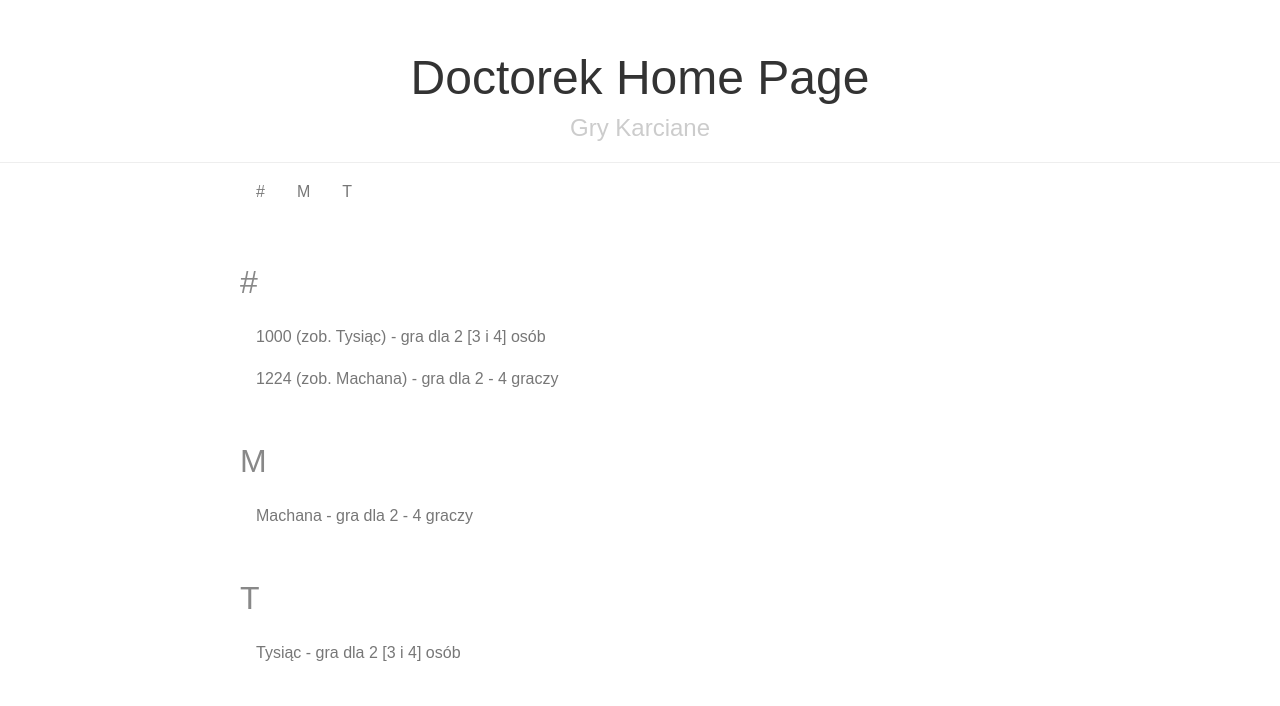
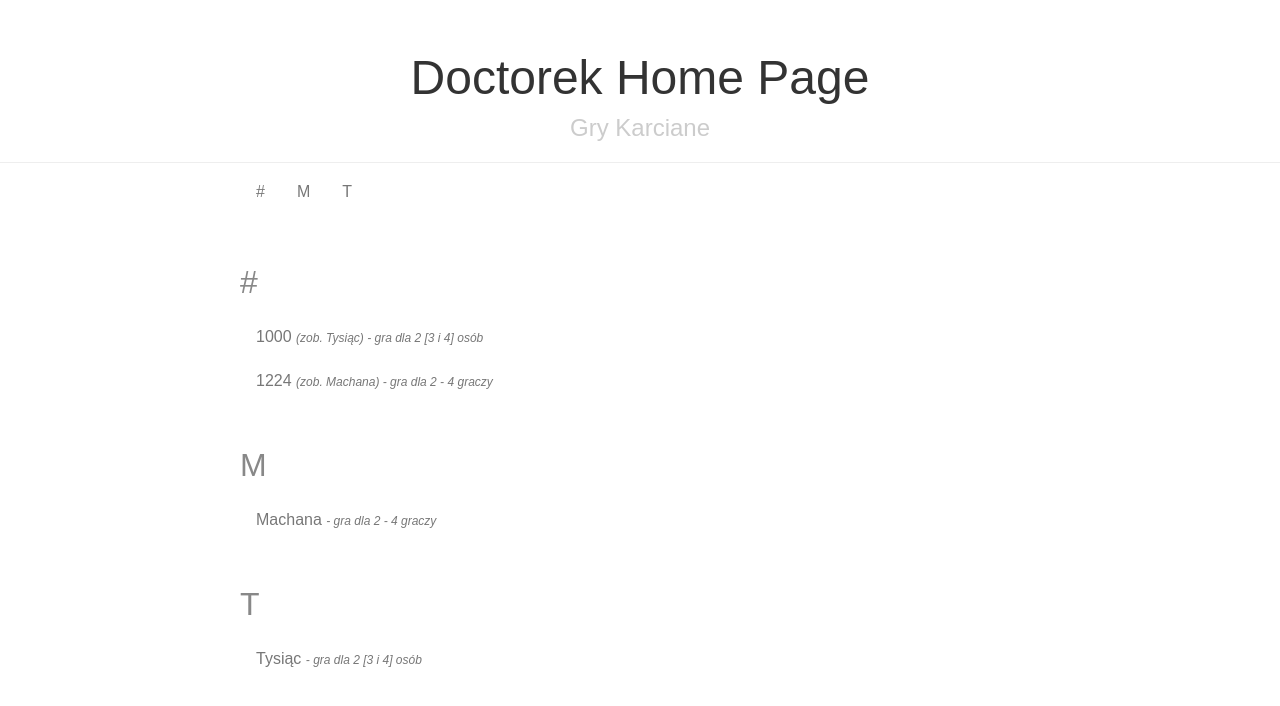
Before and after one commit to casper01/CardGames, a React app: page / in a window 1280 px wide. Shown: the top 706 px of the page. Built offline with nearby package versions, Linux system fonts and the light colour scheme.

Commit message:
Constructor in games

```diff
--- a/GamesList.jsx
+++ b/GamesList.jsx
@@ -9,22 +9,28 @@ class GamesList extends React.Component {
         this.state = {
             data: [
                 {
-                    name: '1000 (zob. Tysiąc) - gra dla 2 [3 i 4] osób',
+                    name: '1000',
+                    name2: 'Tysiąc',
+                    desc: 'gra dla 2 [3 i 4] osób',
                     url: '/tysiac',
                     players: [2, 3, 4]
                 },
                 {
-                    name: '1224 (zob. Machana) - gra dla 2 - 4 graczy',
+                    name: '1224',
+                    name2: 'Machana',
+                    desc: 'gra dla 2 - 4 graczy',
                     url: '/machana',
                     players: [2, 3, 4]
                 },
                 {
-                    name: 'Machana - gra dla 2 - 4 graczy ',
+                    name: 'Machana',
+                    desc: 'gra dla 2 - 4 graczy',
                     url: '/machana',
                     players: [2, 3, 4]
                 },
                 {
-                    name: 'Tysiąc - gra dla 2 [3 i 4] osób ',
+                    name: 'Tysiąc',
+                    desc: 'gra dla 2 [3 i 4] osób',
                     url: '/tysiac',
                     players: [2, 3, 4]
                 },
@@ -35,6 +41,7 @@ class GamesList extends React.Component {
         this.printIndices = this.printIndices.bind(this);
         this.printGamesList = this.printGamesList.bind(this);
         this.printGamesDividedByIndices = this.printGamesDividedByIndices.bind(this);
+        this.printGameName = this.printGameName.bind(this);
     }
 
     getNameIndex(name) {
@@ -103,19 +110,35 @@ class GamesList extends React.Component {
     }
 
     printGamesList(games) {
+        var context = this;
         return (
             <ul className="pure-menu-list">
                 {
                     games.map(function (game, i) {
                         return <li key={i} className="pure-menu-item">
                             <Link to={game.url} className="pure-menu-link">
-                                {game.name}
+                                {context.printGameName(game)}
                             </Link>
                         </li>
                     })
                 }
             </ul>
         )
+    }
+
+    printGameName(game) {
+        if (!game.name) {
+            return "UNDEFINED NAME";
+        }
+        var desc = "";
+
+        if (game.name2) {
+            desc += " (zob. " + game.name2 + ")";
+        }
+        if (game.desc) {
+            desc += ' - ' + game.desc;
+        }
+        return <span>{game.name} <span className="description">{desc}</span></span>;
     }
 
     printGamesDividedByIndices() {
--- a/css/styles.css
+++ b/css/styles.css
@@ -10,3 +10,8 @@
 .cursor-hand {
     cursor: pointer;
 }
+
+.description {
+    font-style: italic;
+    font-size: 9pt;
+}
--- a/games/Machana.jsx
+++ b/games/Machana.jsx
@@ -2,8 +2,15 @@ import React from 'react';
 
 
 class Machana extends React.Component {
+    constructor(props) {
+        super(props);
+        this.state = {
+            name: 'Machana'
+        }
+        document.title = this.state.name;
+    }
+
     render() {
-        document.title = "Machana";
         return (
             <div>
                 <div className="content">
--- a/games/Tysiac.jsx
+++ b/games/Tysiac.jsx
@@ -2,12 +2,19 @@ import React from 'react';
 
 
 class Tysiac extends React.Component {
+    constructor(props) {
+        super(props);
+        this.state = {
+            name: 'Tysiąc'
+        }
+        document.title = this.state.name;
+    }
+
     render() {
-        document.title = "Tysiąc";
         return (
             <div>
                 <div className="content">
-                    <h1 className="content-subhead main-header">Tysiąc</h1>
+                    <h1 className="content-subhead main-header">{this.state.name}</h1>
                     <div className="info">Jeden z licznych wariantów francuskiego mariasza, szczególnie rozpowszechniony i popularny w Polsce.</div>
                     <h2 className="content-subhead">Gracze</h2>
                     <p>Gra dla 2 [3 i 4] osób.</p>
```
